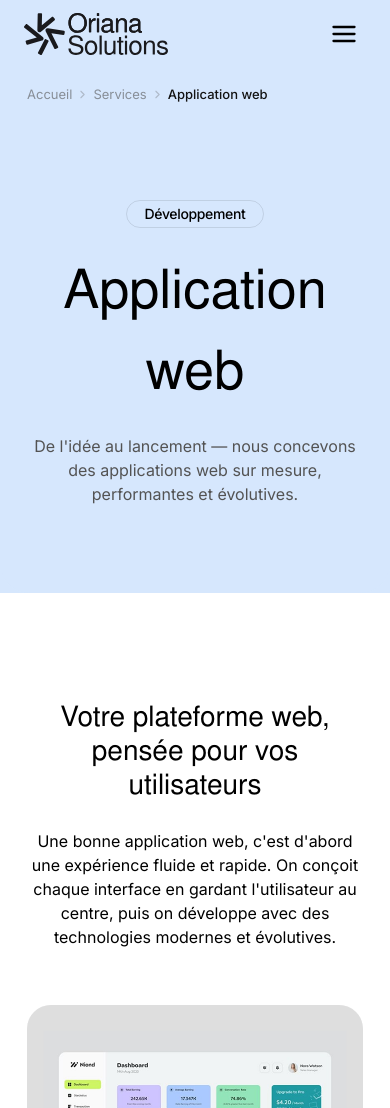
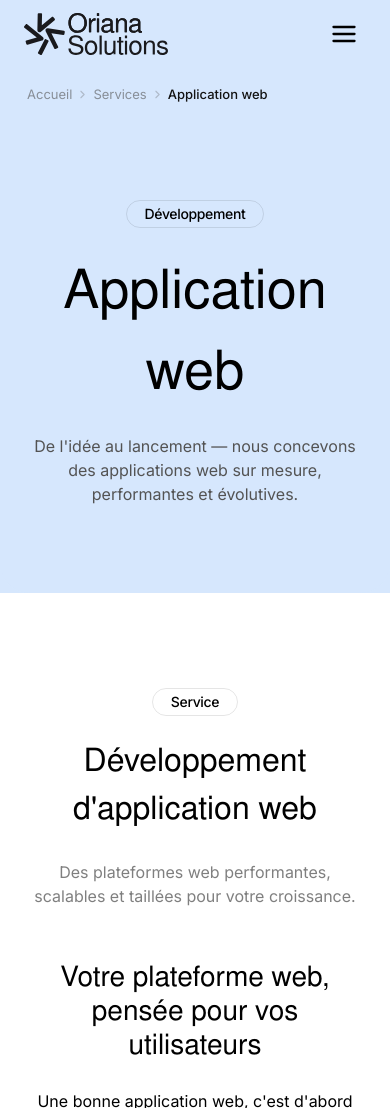
Before and after one commit to MathieuGames/orianasolutions-website, a Next.js app: page /application-web in a window 390 px wide. Shown: the top 1108 px of the page. Built offline with nearby package versions, Linux system fonts and the light colour scheme.

Commit message:
fix: show header on mobile, Service tag (no s) on application web page

```diff
--- a/components/application-web/hero-section.tsx
+++ b/components/application-web/hero-section.tsx
@@ -12,8 +12,8 @@ export const HeroSectionWeb = () => {
   return (
     <>
       <Container className="w-full max-w-[90%]">
-        <div className="sm:flex hidden flex-col items-center gap-6 pt-10">
-          <Tag>Services</Tag>
+        <div className="flex flex-col items-center gap-6 pt-10">
+          <Tag>Service</Tag>
           <Typography variant="h2" className="text-center">
             Développement d&apos;application web
           </Typography>
```
